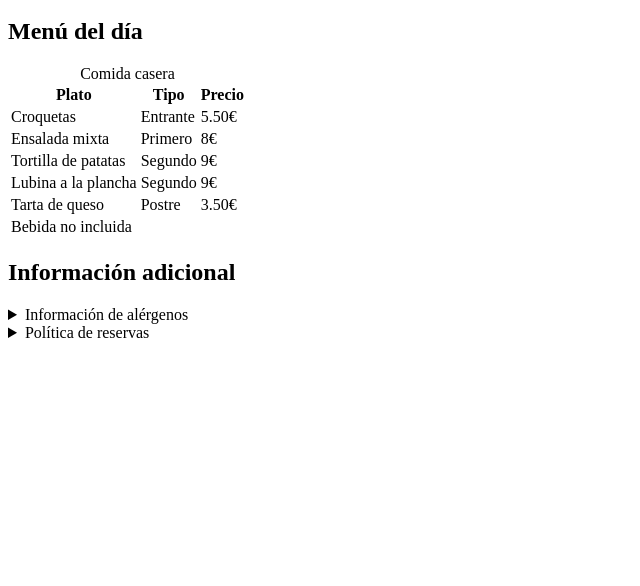
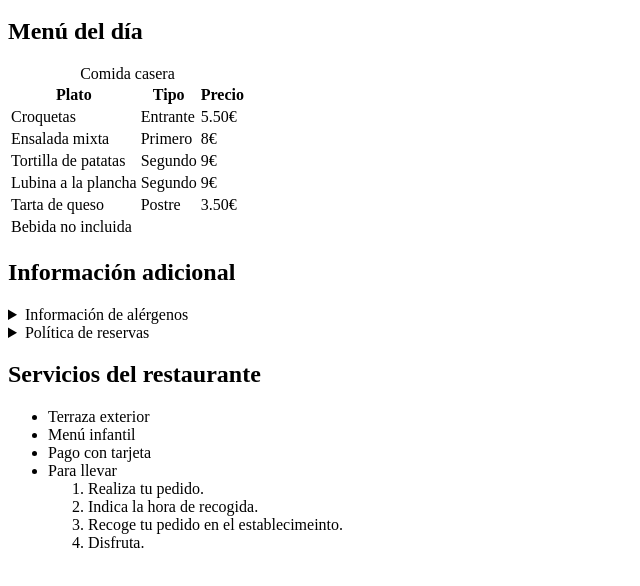
Before and after one commit to Danielito777/web-restaurante, a plain HTML site: page index.html in a window 1280 px wide. Shown: the part 206-792 px from the top of the page, without its empty margins (0-640 px from the left). Drawn offline with Linux system fonts and the light colour scheme.

Commit message:
Añadimos el artículo servicios del restaurante

```diff
--- a/index.html
+++ b/index.html
@@ -86,6 +86,21 @@
                     </ol>
             </details>
         </section>
+        <article id="servicios-del-restaurante">
+            <h2>Servicios del restaurante</h2>
+            <ul>
+                <li>Terraza exterior</li>
+                <li>Menú infantil</li>
+                <li>Pago con tarjeta</li>
+                <li>Para llevar
+                    <ol>
+                       <li>Realiza tu pedido.</li>
+                       <li>Indica la hora de recogida.</li>
+                       <li>Recoge tu pedido en el establecimeinto.</li>
+                       <li>Disfruta.</li>
+                    </ol>
+                </li>
+            </ul>
     </main>
     <footer>
     </footer>
```
